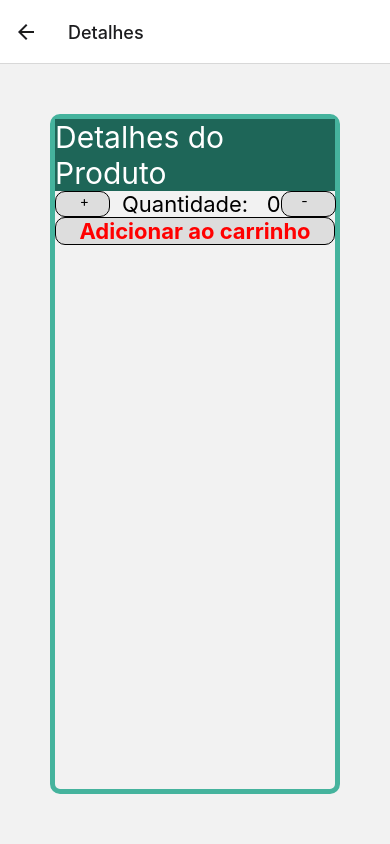
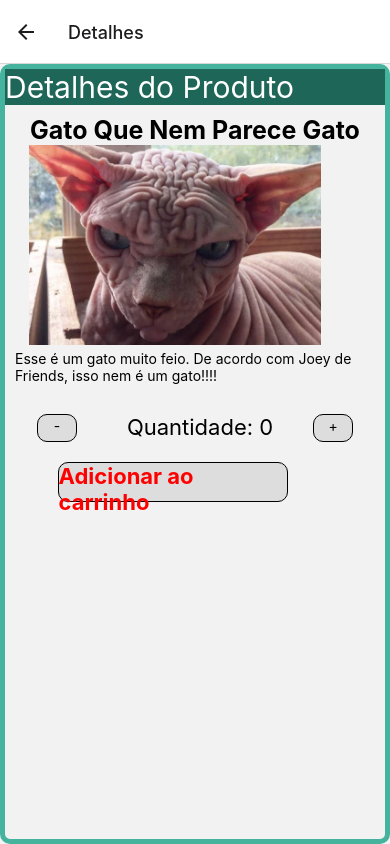
Before and after one commit to juniorcost4/react-native-projeto-final, a React Native app: screen /Detalhes in a window 390 px wide. Built offline with nearby package versions, Linux system fonts and the light colour scheme.

Commit message:
Modificando Pagina Detalhes

```diff
--- a/src/pages/Detalhes/index.js
+++ b/src/pages/Detalhes/index.js
@@ -1,6 +1,7 @@
 import React, { useState } from "react";
-import { TextInput, View, Text, TouchableOpacity } from 'react-native';
-import { styles } from './styles'
+import { TextInput, View, Text, TouchableOpacity, Image } from 'react-native';
+import { styles } from './styles';
+import gato from '../../../assets/gatofeio.png';
 
 export default function Detalhes() {
 
@@ -14,31 +15,38 @@ export default function Detalhes() {
                  <Text style={styles.texto}>Detalhes do Produto</Text>
 
 
-                <View style={{alignSelf:'flex-end'}}>
+                <View style={{alignSelf:'center'}}>
 
+                <View style={styles.espacoFotoProduto}>
+                  <Text style={{alignSelf:'center', fontSize: 25, fontWeight: 'bold'}}>Gato Que Nem Parece Gato</Text>
+                  <Image source={gato} style={styles.img} resizeMode="contain" />
+                  <Text>Esse é um gato muito feio. De acordo com Joey de Friends,
+                    isso nem é um gato!!!!
+                  </Text>
+                </View>
 
-                  <View style={{flexDirection:'row'}}>
+                  <View style={{flexDirection:'row', alignSelf:'center'}}>
                     {/* BOTAO DE ADICIONAR QUANTIDADE AO CARRINHO*/}
                     <TouchableOpacity
                      style={styles.bt}
-                        onPress={mais}>
-                             <Text>      +     </Text>
+                        onPress={menos}>
+                             <Text>-</Text>
                     </TouchableOpacity>
 
                     <View>
-                 <Text style={styles.textoQt}>  Quantidade:   {count}</Text>
+                      <Text style={styles.textoQt}>Quantidade: {count}</Text>
                     </View>
 
                  {/* BOTAO DE RETIRAR QUANTIDADE DO CARRINHO */}
                     <TouchableOpacity
                     style={styles.bt}
-                    onPress={menos}>
-                    <Text >     -       </Text>
+                    onPress={mais}>
+                      <Text>+</Text>
                     </TouchableOpacity>
                   </View>
 
                     <TouchableOpacity
-                     style={styles.bt}>
+                     style={styles.btAdicionarCarrinho}>
                     <Text style={styles.textoBt}>Adicionar ao carrinho</Text>
                     </TouchableOpacity>
                 </View>
--- a/src/pages/Detalhes/styles.js
+++ b/src/pages/Detalhes/styles.js
@@ -5,7 +5,6 @@ export const styles = StyleSheet.create({
       flex: 1,
       borderColor: '#45B39D',
       borderRadius: 10,
-      margin: 50,
       borderWidth: 5,
     },
 
@@ -21,17 +20,45 @@ export const styles = StyleSheet.create({
         borderRadius: 10,
         borderWidth: 1,
         borderColor:'black',
+        width: 40,
+        height: 28,
+        padding: 2,
+        marginTop: 20,
+        marginBottom: 20
+    },
+
+    btAdicionarCarrinho: {
+        alignItems: 'center',
+        backgroundColor: '#DDDDDD',
+        borderRadius: 10,
+        borderWidth: 1,
+        borderColor:'black',
+        width: 230,
+        height: 40,
+        marginLeft: 52.5,
     },
 
     textoBt:{
         color: 'red',
         fontSize: 22,
         fontWeight: "bold",
-        resizeMode: 'contain'
     },
 
     textoQt: {
         fontSize: 22,
+        marginTop: 20,
+        marginRight: 40,
+        marginLeft: 50,
     },
 
+    espacoFotoProduto: {
+        margin: 10,
+    },
+
+    img: {
+        width: 320,
+        height: 200,
+        marginBottom: 5,
+      },
+
   });
```
Also changed, not shown: assets/gatofeio.png (added), 1 other file (tests, documents, lock files or other folders).
